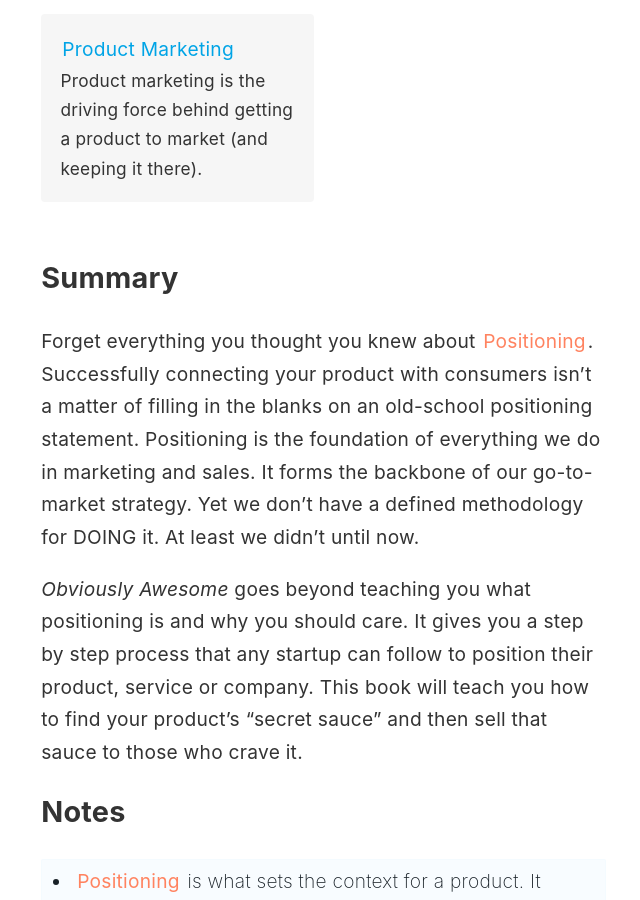
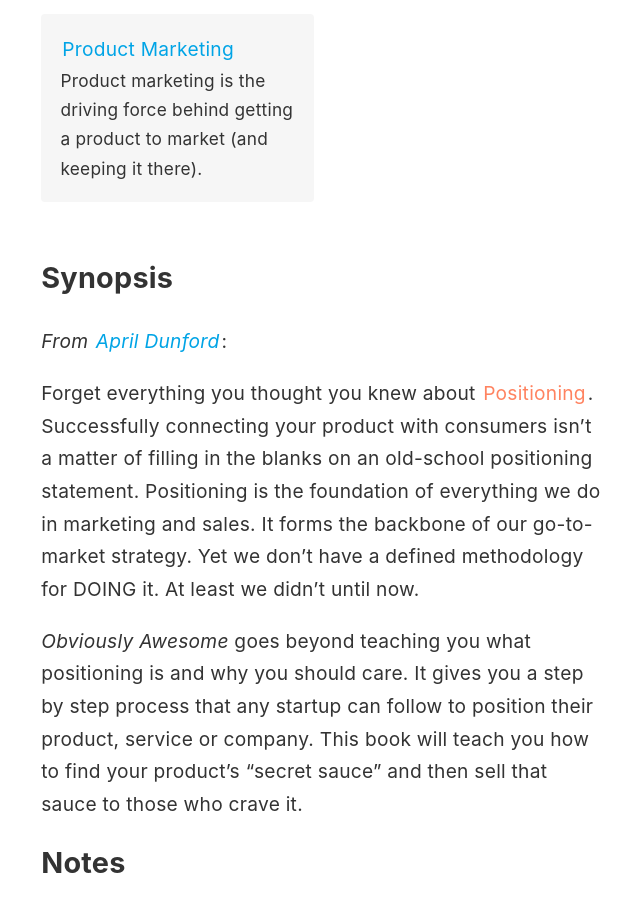
Before and after one commit to jonmccull/digital-garden, a Jekyll site: the page built from _notes/obviously-awesome.md, in a window 1280 px wide and 900 px high, scrolled down 903 px. Shown: the whole window, without its empty margins (186-826 px from the left). Built offline with Jekyll 4.4.1, drawn with Linux system fonts in a browser that asks for light colours.

Commit message:
Book, Obsessed, minor heading change
Signed-off-by: Jon McCullough <jonmccull@pm.me>

```diff
--- a/_notes/obviously-awesome.md
+++ b/_notes/obviously-awesome.md
@@ -10,7 +10,10 @@
 book-source: https://www.amazon.com/Obviously-Awesome-Product-Positioning-Customers-ebook/dp/B07PPW5V9C/ref=sr_1_1
 ---
 
-<h2 style="margin-bottom: 1em">Summary</h2>
+<h2 style="margin-bottom: 1em">Synopsis</h2>
+
+<i>From [April Dunford](https://www.aprildunford.com/obviously-awesome)</i>:
+
 Forget everything you thought you knew about [[Positioning]]. Successfully connecting your product with consumers isn’t a matter of filling in the blanks on an old-school positioning statement. Positioning is the foundation of everything we do in marketing and sales. It forms the backbone of our go-to-market strategy. Yet we don’t have a defined methodology for DOING it. At least we didn’t until now.
 
 <i>Obviously Awesome</i> goes beyond teaching you what positioning is and why you should care. It gives you a step by step process that any startup can follow to position their product, service or company. This book will teach you how to find your product’s “secret sauce” and then sell that sauce to those who crave it.
```
